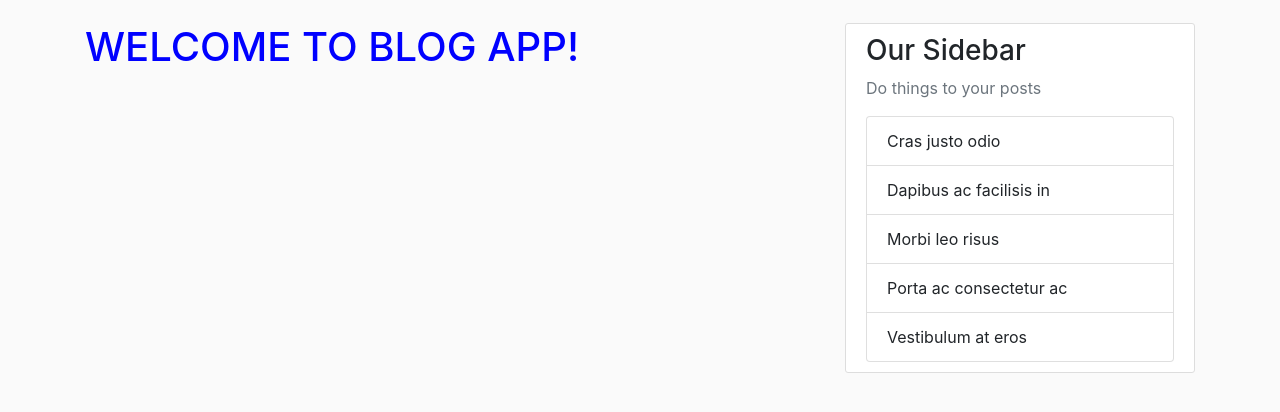
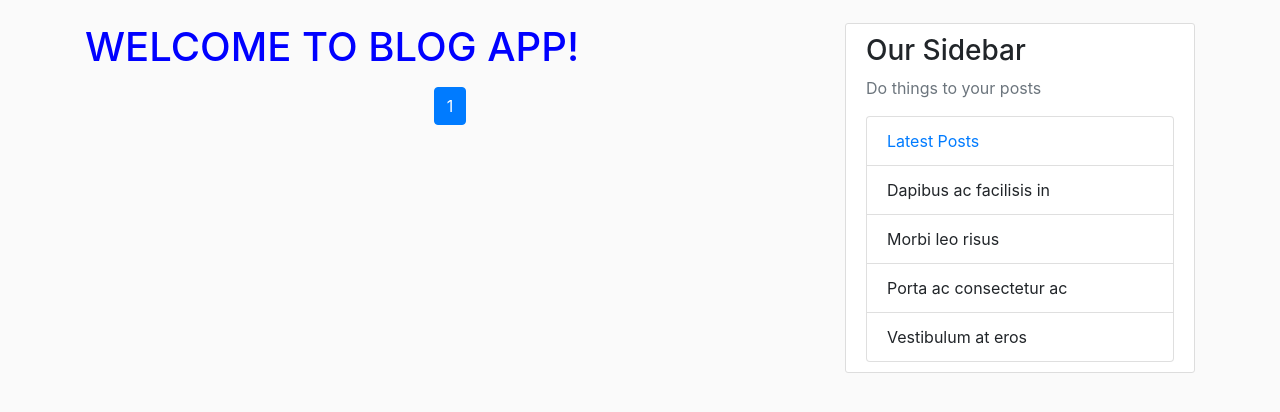
Before and after one commit to ciscoramon008/Blog-App, a Flask app: page / in a window 1280 px wide. Shown: the part 52-464 px from the top of the page. Run offline with Flask 2, Linux system fonts and the light colour scheme; data that the repository does not hold is empty; some libraries are stand-ins or nearby versions.

Commit message:
add pagination

```diff
--- a/blogapp/routes.py
+++ b/blogapp/routes.py
@@ -1,5 +1,7 @@
 import secrets
 import os
+import math
+import flask_pymongo
 from datetime import datetime
 from bson.objectid import ObjectId
 from PIL import Image
@@ -7,32 +9,9 @@ from flask import render_template, url_for, flash, redirect, request, abort
 from blogapp import app, mongo, bcrypt, login_manager
 from blogapp.forms import RegistrationForm, LoginForm, UpdateAccountForm, PostForm
 from flask_login import login_user, current_user, logout_user, login_required
+from blogapp.User import User
 
 user_collection = mongo.db.users
-
-class User:
-    def __init__(self, username, email, image):
-        self.username = username
-        self.image = image
-        self.email = email
-
-    @staticmethod
-    def is_authenticated():
-        return True
-
-    @staticmethod
-    def is_active():
-        return True
-
-    @staticmethod
-    def is_anonymous():
-        return False
-
-    def get_id(self):
-        return self.username
-
-    def __eq__(self, other):
-        return self.username == other.username and self.email == other.email and self.image == other.image
 
 @login_manager.user_loader
 def load_user(username):
@@ -43,18 +22,27 @@ def load_user(username):
 
 @app.route('/')
 def home():
-    posts = mongo.db.posts.find()
+    page = int(request.args.get('page', 1))
+    offset = (page-1) * 5
+
+    posts_collection = mongo.db.posts
+    num = posts_collection.count_documents({})
+    if num > 0:
+        sorted_posts = posts_collection.find().sort('_id', flask_pymongo.DESCENDING)
+        from_id = sorted_posts[offset]['_id']
+        last_page = math.ceil(num/5)
+        posts = posts_collection.find({'_id': {'$lte': from_id}}).sort('_id', flask_pymongo.DESCENDING).limit(5)
+    else:
+        last_page = 1
+        posts = []
 
     passing_posts = []
-
     for post in posts:
         post_author = user_collection.find_one({'_id': post['author']})
         post['author'] = post_author
         passing_posts.append(post)
 
-    return render_template('home.html', posts = passing_posts)
-
-    # posts.
+    return render_template('home.html', posts = passing_posts, last_page = last_page, page_now = page)
 
 @app.route('/about')
 def about():
@@ -130,17 +118,6 @@ def profile():
                 'image': current_user.image
             }
         })
-
-        # a = {
-        #     'username': usr
-        # }
-
-        # posts = dict(mongo.db.posts.find({'author': a}))
-        # print(posts)
-
-        # for doc in posts:
-        #     print(doc)
-
         flash('Your account has been updated', 'success')
         return redirect(url_for('profile'))
     elif request.method == 'GET':
@@ -156,12 +133,11 @@ def new_post():
     if form.validate_on_submit():
         post_collection = mongo.db.posts
         now_user = user_collection.find_one({'username': current_user.username})
-        print(now_user)
         created_post = post_collection.insert_one({
             'title': form.title.data,
             'content': form.content.data,
             'author': now_user['_id'],
-            'date_posted': datetime.utcnow().strftime('%Y-%m-%d')
+            'date_posted': datetime.utcnow()
         })
 
         user_collection.update_one({'username': current_user.username}, {
@@ -229,3 +205,29 @@ def delete_post(post_id):
 
     flash('Your post has been successfully deleted.', 'success')
     return redirect(url_for('home'))
+
+@app.route('/user/<string:user_id>')
+def user_posts(user_id):
+    posts_collection = mongo.db.posts
+
+    page = int(request.args.get('page', 1))
+    offset = (page-1) * 5
+
+    user = user_collection.find_one({'_id': ObjectId(user_id)})
+    user_posts = posts_collection.find({'author': user['_id']}).sort('_id', flask_pymongo.DESCENDING)
+    from_id = user_posts[offset]['_id']
+
+    num = posts_collection.count_documents({})
+    # if num > 0:
+    last_page = math.ceil(num/5)
+    # posts = posts_collection
+    posts = posts_collection.find({'_id': {'$lte': from_id}, 'author': ObjectId(user['_id'])}).sort('_id', flask_pymongo.DESCENDING).limit(5)
+    # for post in posts:
+    #     print(post)
+    print('hllo')
+    # else:
+    #     last_page = 1
+    #     posts = []s
+
+    return render_template('user_posts.html', user = user, posts = posts, last_page = last_page, page_now = page)
+    # return user_id
--- a/blogapp/templates/home.html
+++ b/blogapp/templates/home.html
@@ -7,9 +7,9 @@
             <div class="ml-3 media-body">
                 <div>
                     <h4 style="display: inline;">
-                        <a class="mr-2" href="#">{{ post.author.username }}</a>
+                        <a class="mr-2" href="{{ url_for('user_posts', user_id = post.author._id) }}">{{ post.author.username }}</a>
                     </h4>
-                    <p style="display: inline;" class="text-muted">{{ post.date_posted }}</p>
+                    <p style="display: inline;" class="text-muted">{{ post.date_posted.strftime('%Y-%m-%d') }}</p>
                 </div>
                 <hr>
                 <h2 class="lol"><a href="{{ url_for('post', post_id = post._id) }}">{{ post.title }}</a></h2>
@@ -17,4 +17,13 @@
             </div>
         </div>
     {% endfor %}
+    <ul class="pagination justify-content-center">
+        {% for i in range(1, last_page+1) %}
+            {% if page_now == i %}
+                <li class="page-item active"><a class="page-link" href="{{ url_for('home', page=page_now) }}">{{ page_now }}</a></li>
+            {% else %}
+                <li class="page-item"><a class="page-link" href="{{ url_for('home', page=i) }}">{{ i }}</a></li>
+            {% endif %}
+        {% endfor %}
+    </ul>
 {% endblock content %}
--- a/blogapp/templates/layout.html
+++ b/blogapp/templates/layout.html
@@ -66,7 +66,7 @@
                     <h3>Our Sidebar</h3>
                     <p class="text-muted">Do things to your posts</p>
                         <ul class="list-group">
-                            <li class="list-group-item">Cras justo odio</li>
+                            <li class="list-group-item"><a href="#">Latest Posts</a></li>
                             <li class="list-group-item">Dapibus ac facilisis in</li>
                             <li class="list-group-item">Morbi leo risus</li>
                             <li class="list-group-item">Porta ac consectetur ac</li>
--- a/blogapp/templates/post.html
+++ b/blogapp/templates/post.html
@@ -5,7 +5,7 @@
         <div class="ml-3 media-body">
             <div>
                 <h4 style="display: inline;">
-                    <a class="mr-2" href="#">{{ post.author.username }}</a>
+                    <a class="mr-2" href="{{ url_for('user_posts', user_id = post.author._id) }}">{{ post.author.username }}</a>
                 </h4>
                 <p style="display: inline;" class="text-muted">{{ post.date_posted }}</p>
                 {% if current_post_author == current_user %}
```
Also changed, not shown: blogapp/User.py (added, +23 -0 lines), blogapp/templates/user_posts.html (added, +56 -0 lines).
